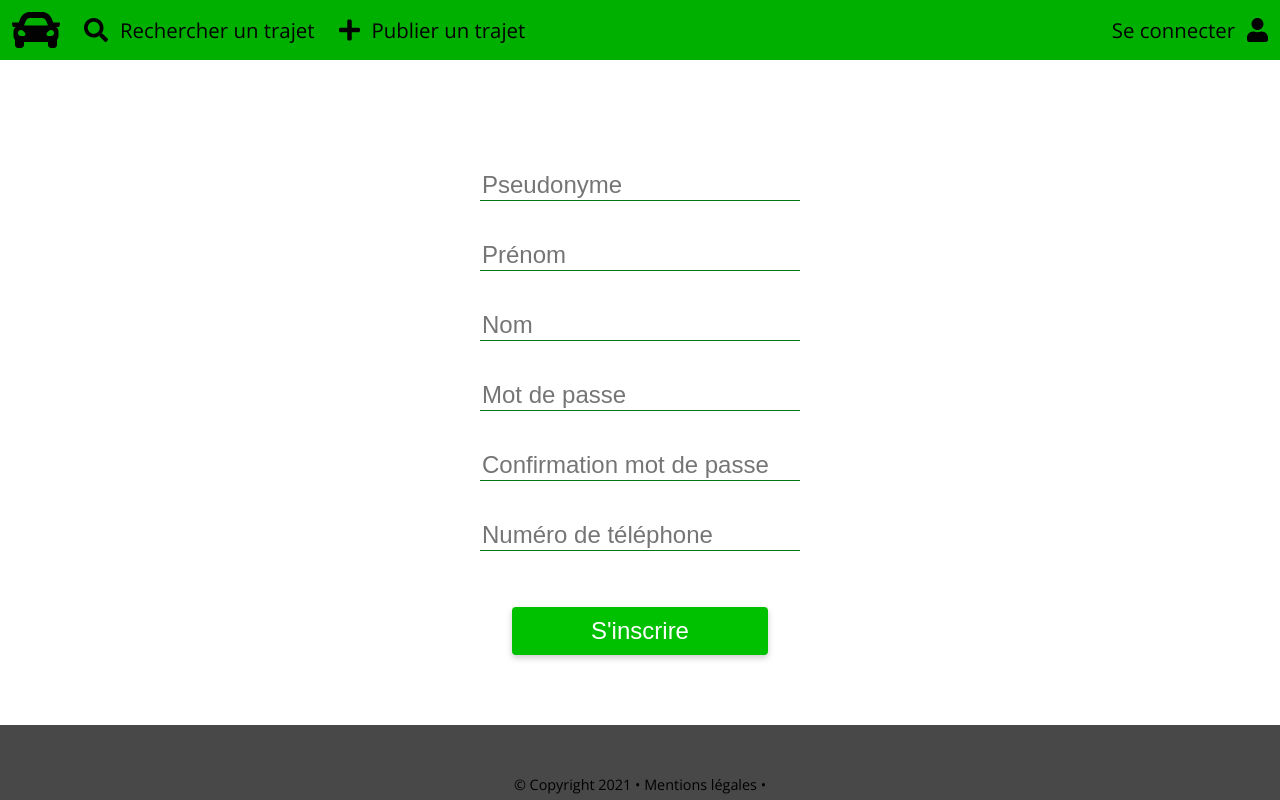
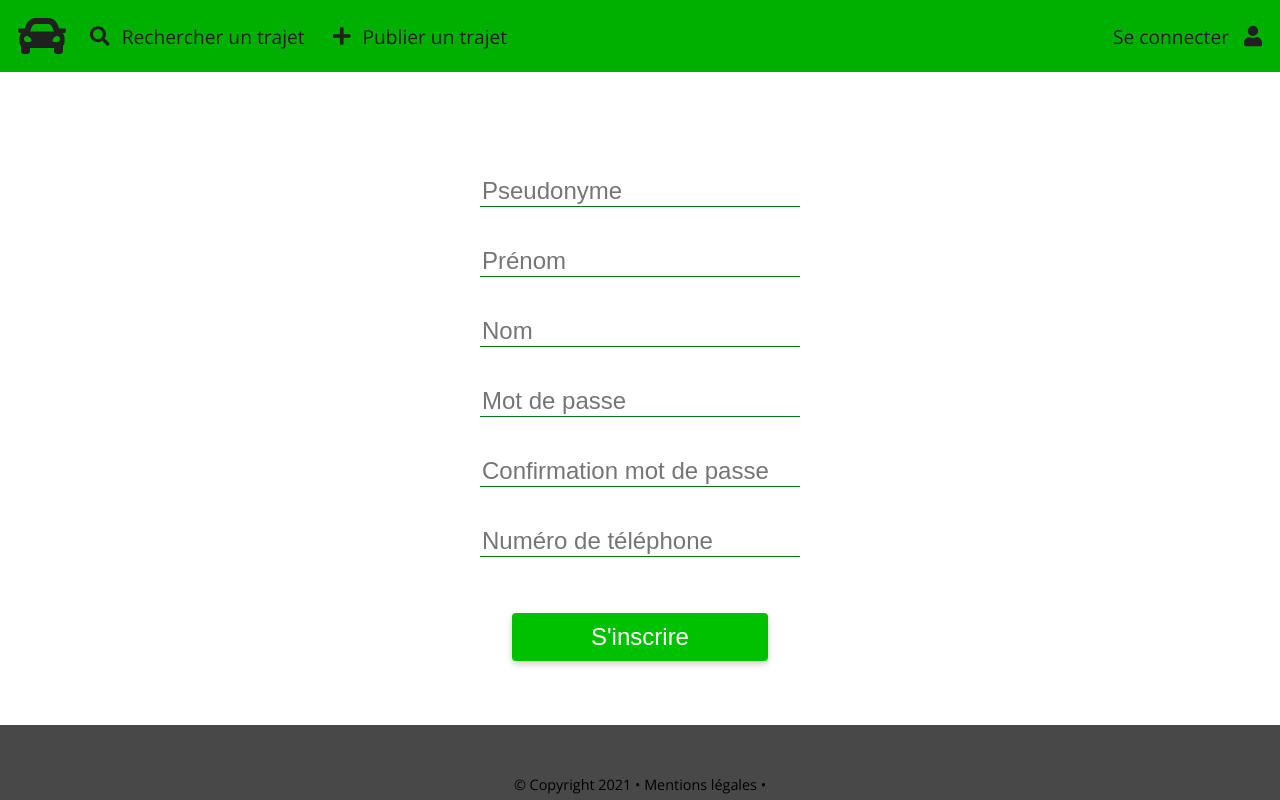
Before and after one commit to Elzapat/projet-web-cir2, a PHP site: page /public/signup.html in a window 1280 px wide. Run offline with PHP 8.4, Linux system fonts and the light colour scheme.

Commit message:
navbar changes

```diff
--- a/public/css/navbar.css
+++ b/public/css/navbar.css
@@ -1,26 +1,26 @@
 :root {
     --navbar-primary: #00B000;
-    --navbar-secondary: #020202;
+    --navbar-secondary: #202020;
     --navbar-hover: #00A000;
 }
 
 .navbar {
     top: 0;
     padding: 0;
-    height: 5rem;
+    height: 6rem;
     width: 100%;
     background-color: var(--navbar-primary);
-    font-size: 1.7rem;
+    font-size: 1.6rem;
 }
 
 .navbar-nav {
     list-style: none;
-    padding: 0;
     margin: 0;
     height: 100%;
     display: flex;
     flex-direction: row;
     align-items: center;
+    padding: 0.5rem;
 }
 
 .navbar-item {
@@ -28,15 +28,18 @@
     width: auto;
     transition: background-color 400ms ease;
     padding: 0 1rem 0 1rem;
+    border-radius: 30px;
 }
 
+
 .navbar-item:hover:not(.navbar-item:first-child) {
-    background-color: var(--navbar-hover);
+    /*background-color: var(--navbar-hover);*/
 }
 
 .nav-link {
     display: flex;
     align-items: center;
+    padding: 0;
     height: 100%;
     width: auto;
     text-decoration: none;
@@ -45,6 +48,7 @@
 .link-text {
     white-space: nowrap;
     color: var(--navbar-secondary);
+    padding-right: 2%;
 }
 
 .link-icon {
@@ -69,3 +73,25 @@
 #signin {
     margin-left: auto;
 }
+
+.link-text {
+    display: block;
+    position: relative;
+}
+
+.link-text::after {
+    content: '';
+    position: absolute;
+    bottom: 0;
+    left: 0;
+    width: 100%;
+    height: 0.1em;
+    background-color: var(--navbar-secondary);
+    opacity: 0;
+    transition: opacity 300ms, transform 300ms;
+}
+
+.link-text:hover::after, .link-text:focus::after {
+    opacity: 1;
+    transform: translate3d(0, 0.1em, 0);
+}
```
